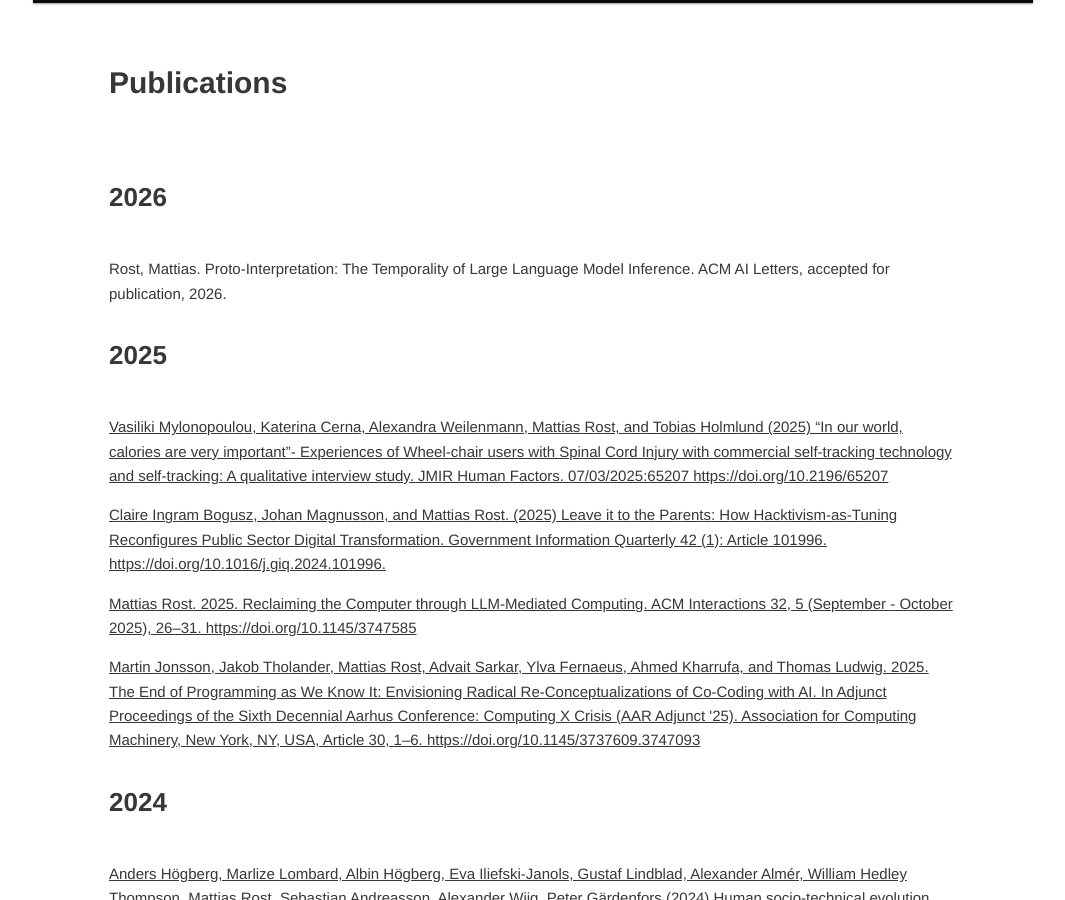
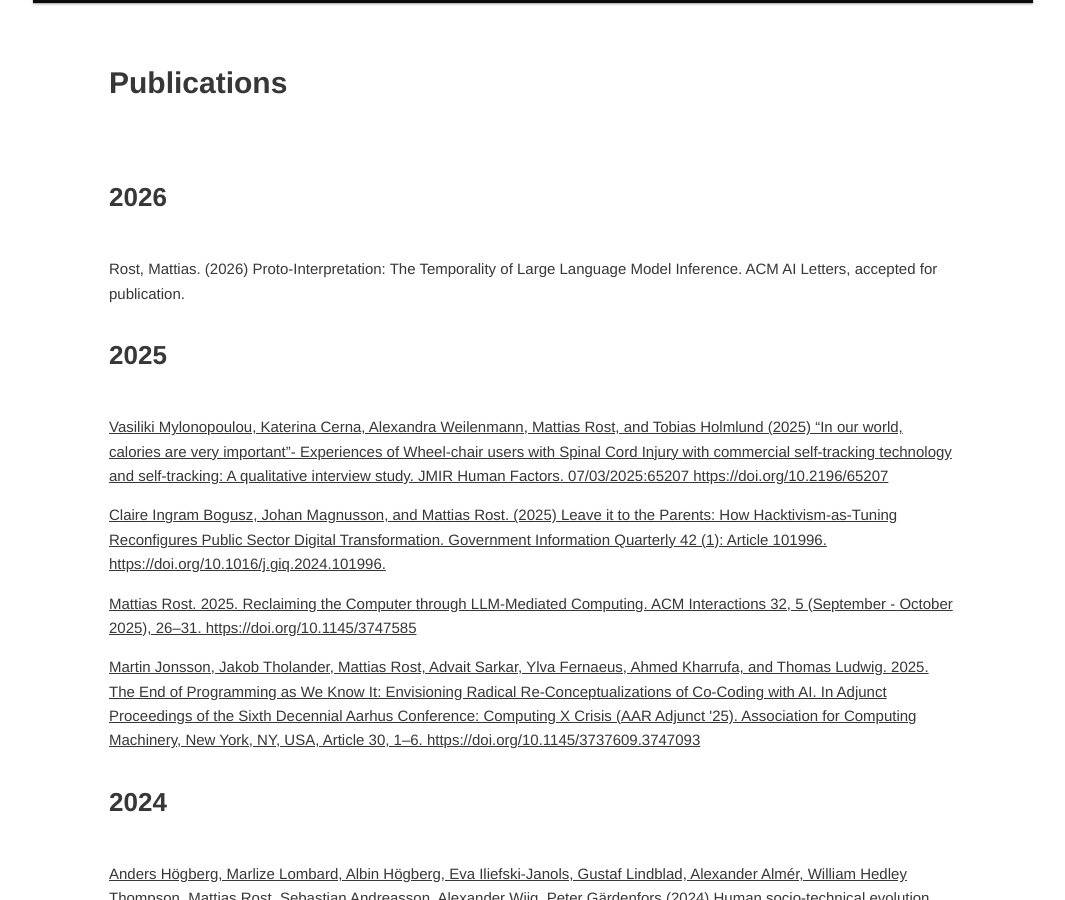
Before and after one commit to rrostt/rrostt.github.io, a Jekyll site: the page built from _pages/2011-09-24-publications.html, in a window 1280 px wide and 900 px high, scrolled down 530 px. Shown: the whole window, without its empty margins (107-1172 px from the left). Built offline with Jekyll 4.4.1, drawn with Linux system fonts in a browser that asks for light colours.

Commit message:
Align 2026 entry formatting
Co-authored-by: rrostt <1921862+rrostt@users.noreply.github.com>

```diff
--- a/_pages/2011-09-24-publications.html
+++ b/_pages/2011-09-24-publications.html
@@ -22,7 +22,7 @@ last_name: Rost
 permalink: "/publications/"
 ---
     <h1>2026</h1>
-    <p>Rost, Mattias. Proto-Interpretation: The Temporality of Large Language Model Inference. ACM AI Letters, accepted for publication, 2026.</p>
+    <p>Rost, Mattias. (2026) Proto-Interpretation: The Temporality of Large Language Model Inference. ACM AI Letters, accepted for publication.</p>
 
     <h1>2025</h1>
     <p><a href="https://doi.org/10.2196/65207">
```
